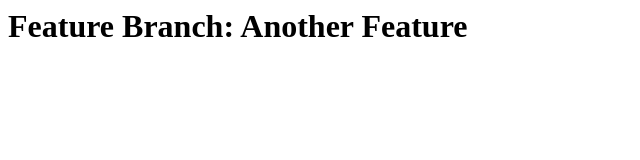
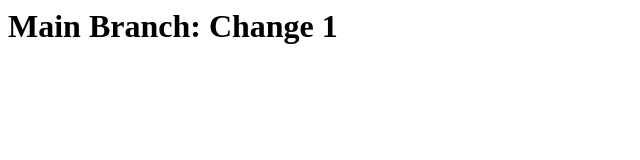
Before and after one commit to PatiSumanth/test2, a plain HTML site: page index.html in a window 1280 px wide. Shown: the whole page, without its empty margins (0-640 px from the left). Drawn offline with Linux system fonts and the light colour scheme.

Commit message:
Main Branch: Change 1

```diff
--- a/index.html
+++ b/index.html
@@ -1 +1 @@
-<html><body><h1>Feature Branch: Another Feature</h1></body></html>
+<html><body><h1>Main Branch: Change 1</h1></body></html>
```
